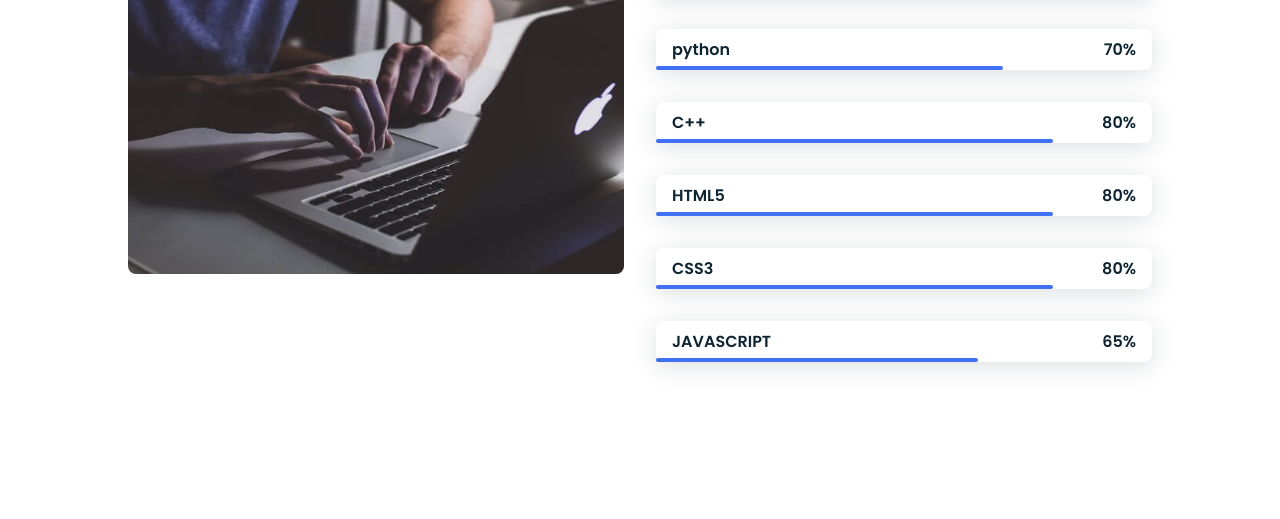
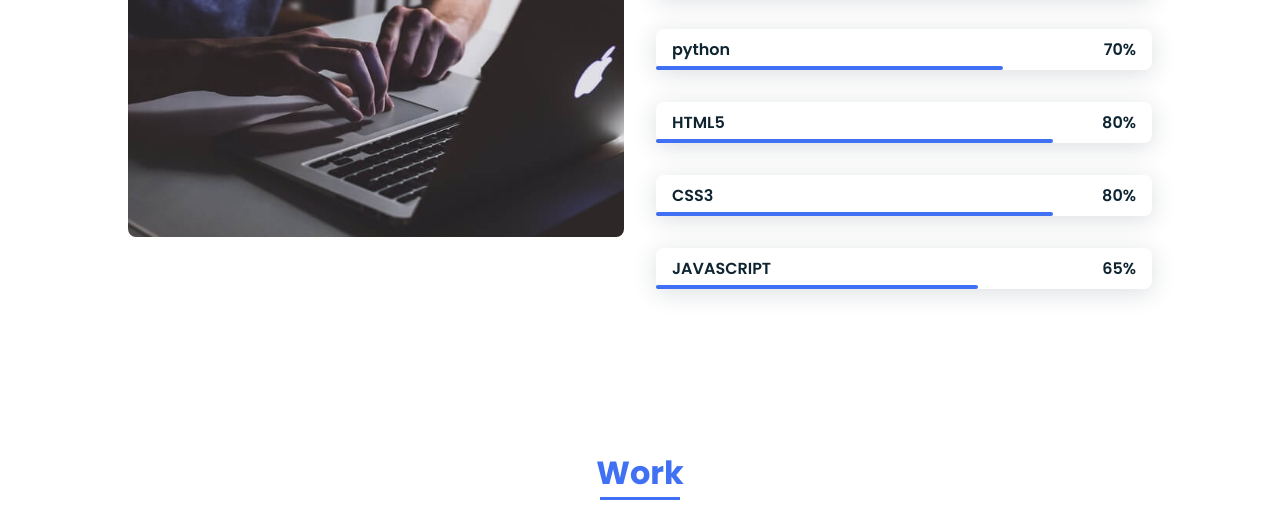
Before and after one commit to Noddydev/DevKumar, a plain HTML site: page index.html in a window 1280 px wide. Shown: the part 2439-2958 px from the top of the page. Drawn offline with nearby package versions, Linux system fonts and the light colour scheme.

Commit message:
Update index.html

```diff
--- a/index.html
+++ b/index.html
@@ -161,19 +161,6 @@
                             </div>
                         </div>
 
-                        <div class="skills__data">
-                            <div class="skills__names">
-
-                                <span class="skills__name">C++</span>
-                            </div>
-                            <div class="skills__bar skills__C">
-
-                            </div>
-                            <div>
-                                <span class="skills__percentage">80%</span>
-                            </div>
-                        </div>
-
 
                         <div class="skills__data">
                             <div class="skills__names">
```
